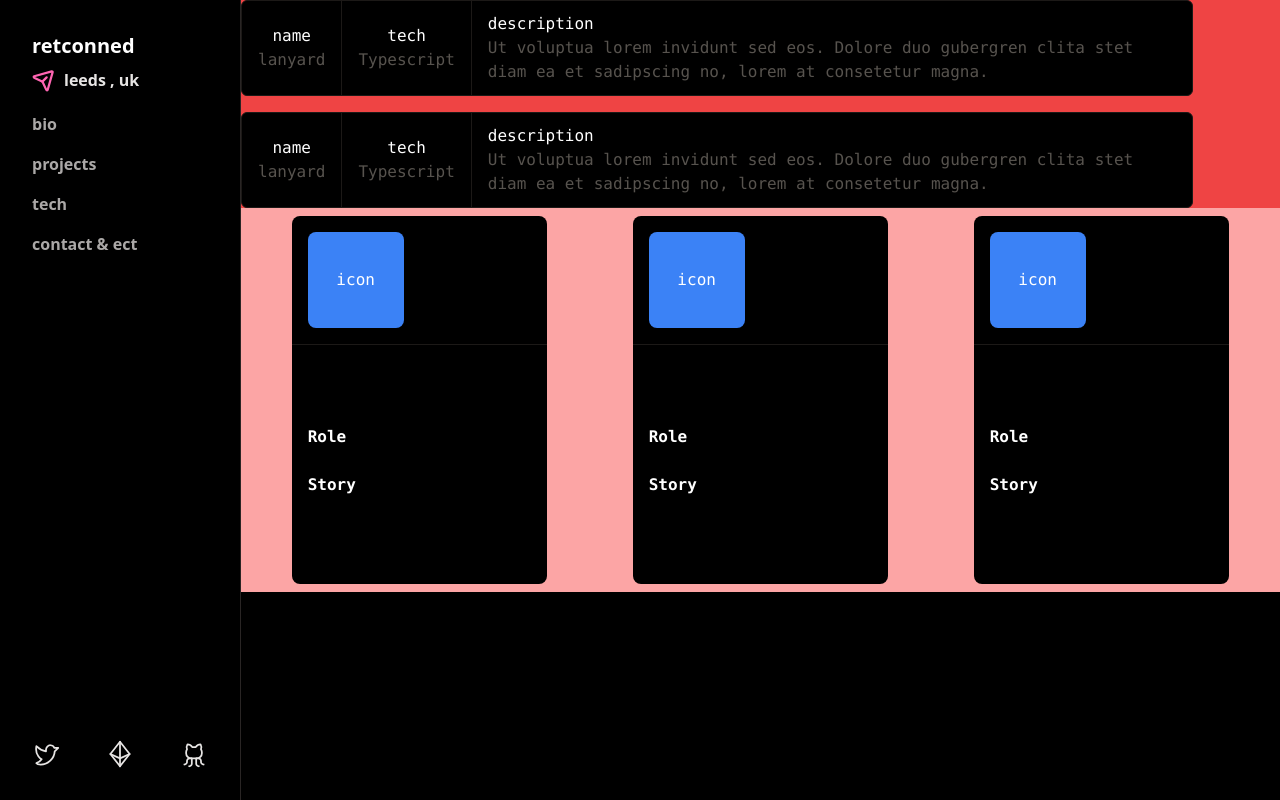
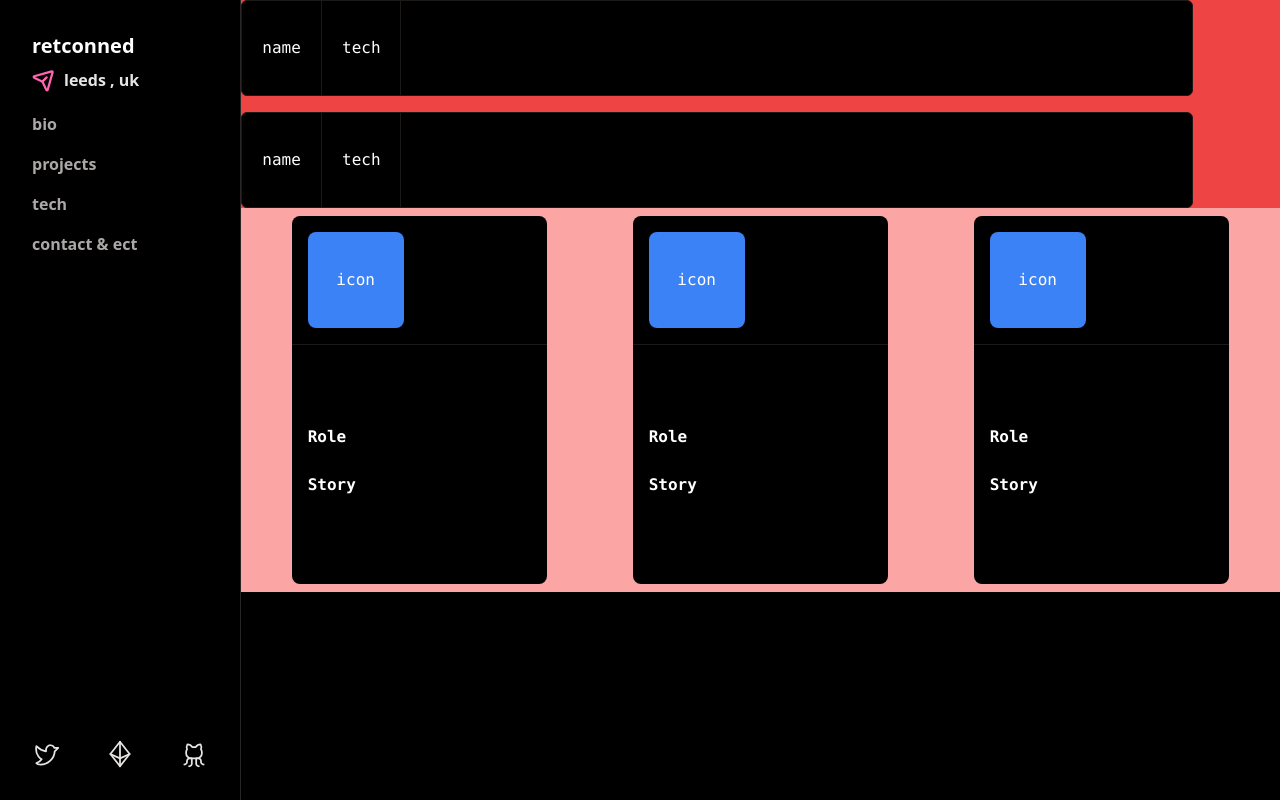
Before and after one commit to retconned/portfolio, a Next.js app: page /Projects in a window 1280 px wide. Shown: the top 800 px of the page. Built offline with nearby package versions, Linux system fonts and the light colour scheme.

Commit message:
Added Project component

```diff
--- a/components/Project.tsx
+++ b/components/Project.tsx
@@ -1,22 +1,26 @@
 import type { NextPage, NextComponentType } from "next";
 import Image from "next/image";
-
-const Project: NextComponentType = (props) => {
+interface ProjectComponentProps {
+  title: string;
+  tech: string;
+  description: string;
+}
+const Project: NextPage<ProjectComponentProps> = ({
+  title,
+  tech,
+  description,
+}) => {
   return (
     <div className="">
       <div className="flex h-24 w-11/12 items-center divide-x divide-stone-900 rounded-md border border-stone-900 bg-black font-mono text-white duration-150 hover:bg-stone-900">
         <div className="flex h-full w-1/12 min-w-fit flex-col items-center justify-center  px-4">
-          name <span className="text-stone-600">lanyard</span>
+          name <span className="text-stone-600">{title}</span>
         </div>
         <div className="flex h-full w-1/12 min-w-fit flex-col items-center justify-center  px-4">
-          tech <span className="text-stone-600">Typescript</span>
+          tech <span className="text-stone-600">{tech}</span>
         </div>
         <div className="flex h-full w-10/12 flex-col items-start justify-center  px-4">
-          description
-          <span className="text-stone-600">
-            Ut voluptua lorem invidunt sed eos. Dolore duo gubergren clita stet
-            diam ea et sadipscing no, lorem at consetetur magna.
-          </span>
+          <span className="text-stone-600">{description}</span>
         </div>
       </div>
     </div>
```
